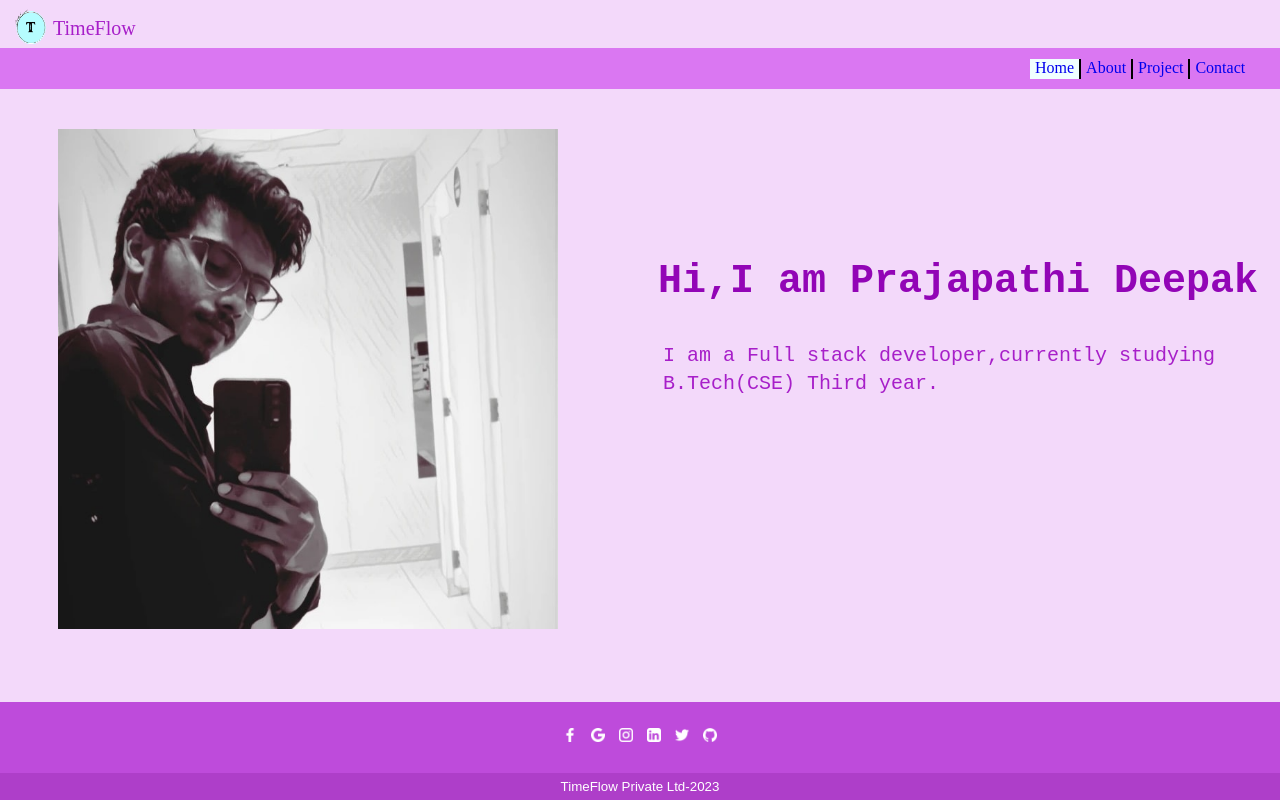
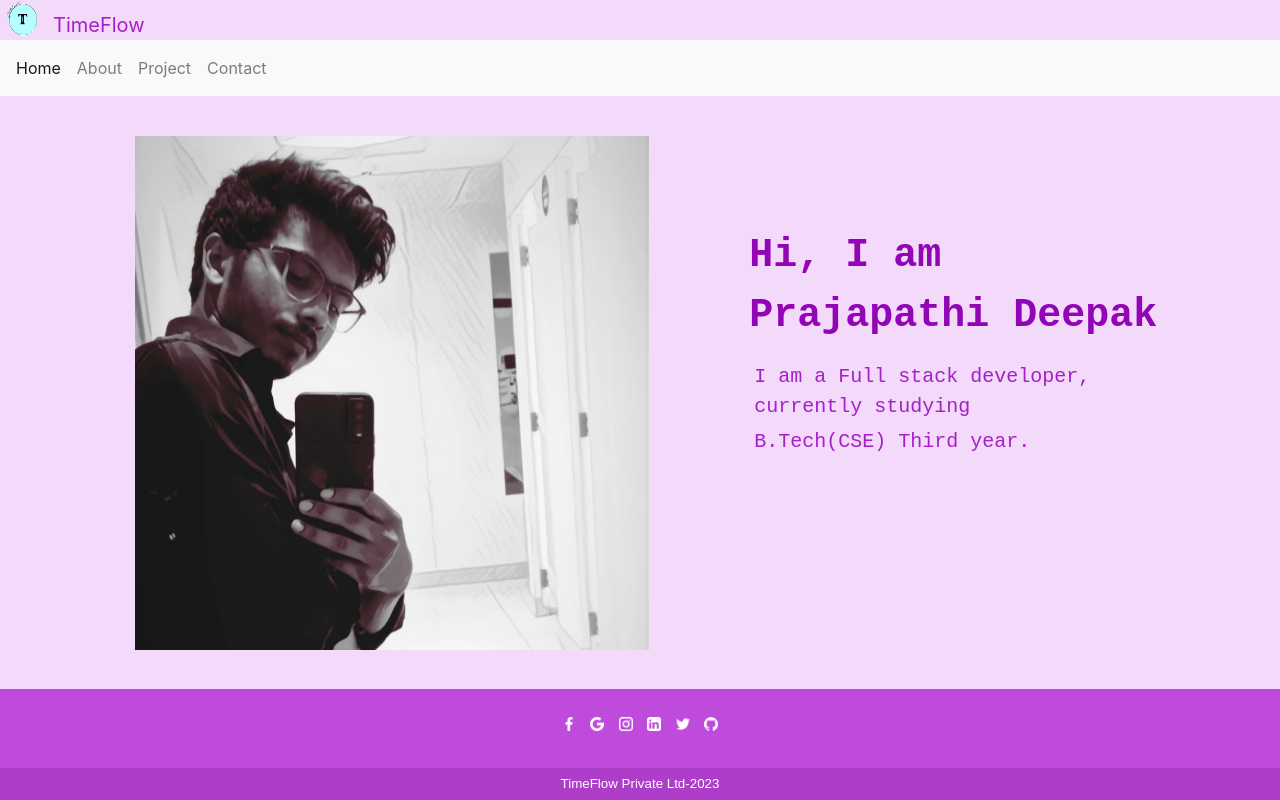
Before and after one commit to ddeeppak/ddeeppak.github.io, a plain HTML site: page index.html in a window 1280 px wide. Drawn offline with nearby package versions, Linux system fonts and the light colour scheme.

Commit message:
Update index.html

```diff
--- a/index.html
+++ b/index.html
@@ -5,36 +5,49 @@
    <meta http-equiv="X-UA-Compatible" content="IE=edge">
    <meta name="viewport" content="width=device-width, initial-scale=1.0">
    <title>Document</title>
+   <!-- Bootstrap CSS -->
+   <link href="https://stackpath.bootstrapcdn.com/bootstrap/4.5.2/css/bootstrap.min.css" rel="stylesheet">
+   <!-- External CSS -->
    <link rel="stylesheet" href="./css/style.css">
    <script src="./js/script.js"></script>
 </head>
 
 <body>
    <header>
-        <div class="Logo">
+       <div class="Logo d-flex align-items-center">
            <img src="./images/logo2.png" width="45px" height="40px" >
-            <p class="cmp">TimeFlow</p>
+           <p class="cmp ml-2 mb-0">TimeFlow</p>
        </div>
-        <nav>
-            <div class="navi23">
-                <a class="vr" style="background-color: azure;" href="./index.html">Home</a>
-                <a class="vr" href="./src/about.html">About</a>
-                <a class="vr" href="./src/project.html">Project</a>
-                <a href="./src/contact.html" style="padding-left: 5px;">Contact</a>
+       <nav class="navbar navbar-expand-lg navbar-light bg-light">
+           <div class="collapse navbar-collapse" id="navbarSupportedContent">
+               <ul class="navbar-nav mr-auto">
+                   <li class="nav-item active">
+                       <a class="nav-link" href="./index.html">Home</a>
+                   </li>
+                   <li class="nav-item">
+                       <a class="nav-link" href="./src/about.html">About</a>
+                   </li>
+                   <li class="nav-item">
+                       <a class="nav-link" href="./src/project.html">Project</a>
+                   </li>
+                   <li class="nav-item">
+                       <a class="nav-link" href="./src/contact.html">Contact</a>
+                   </li>
+               </ul>
            </div>
        </nav>
      </header>
-      <div class="M2">
+     <div class="M2 container">
        <div class="imag">
-            <img src="./images/IMG-20220510-WA0000.jpg" width="500px" height="500px">
+           <img src="./images/IMG-20220510-WA0000.jpg" class="img-fluid" alt="...">
        </div>
        <div class="imag2">
-            <p class="txt3">Hi,I am Prajapathi Deepak</p>
-            <p class="txt4">I am a Full stack developer,currently studying</p>
+           <p class="txt3">Hi, I am Prajapathi Deepak</p>
+           <p class="txt4">I am a Full stack developer, currently studying</p>
            <p class="txt4"> B.Tech(CSE) Third year.</p>
        </div>
      </div>
-      <footer>
+     <footer class="fixed-bottom">
        <div class="medias" align="center">
            <div style="width: 200px;height: 30px;margin-top: 1px;margin-left: auto;margin-right: auto;">
                <a href="https://www.facebook.com/prajapathi77deepak">
@@ -57,8 +70,12 @@
                </a>
            </div>
        </div>
-        <div class="company" >TimeFlow Private Ltd-2023</div>
+       <div class="company text-center mt-2">TimeFlow Private Ltd-2023</div>
      </footer>
 
+   <!-- Bootstrap JS -->
+   <script src="https://code.jquery.com/jquery-3.5.1.slim.min.js"></script>
+   <script src="https://cdn.jsdelivr.net/npm/@popperjs/core@2.5.4/dist/umd/popper.min.js"></script>
+   <script src="https://stackpath.bootstrapcdn.com/bootstrap/4.5.2/js/bootstrap.min.js"></script>
 </body>
 </html>
```
Lines whose indentation alone changed are shown as unchanged.
